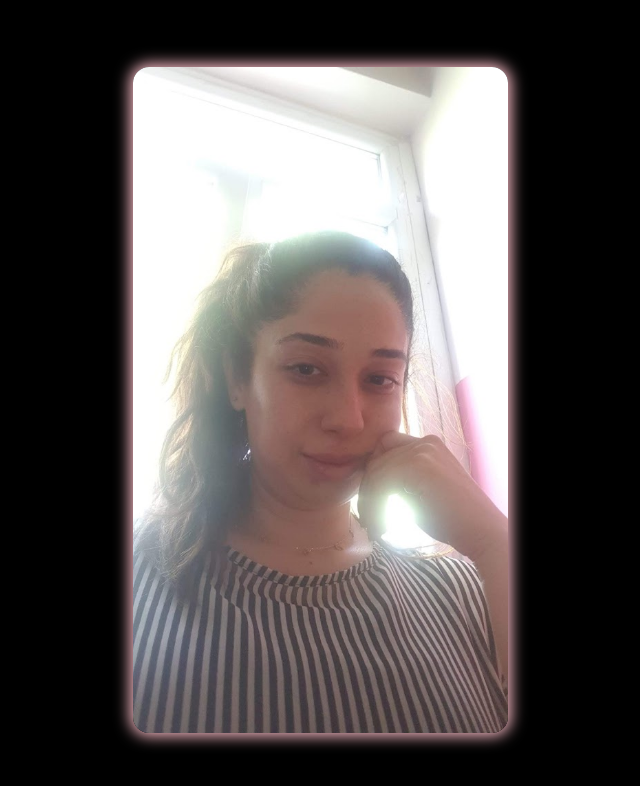
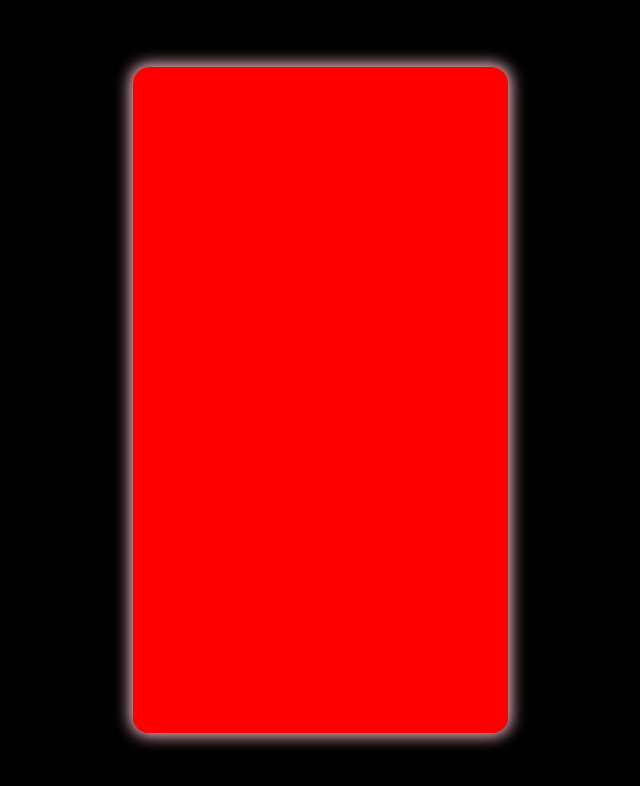
Before and after one commit to Nurio34/onClick_heart_animation, a plain HTML site: page index.html in a window 1280 px wide. Shown: the whole page, without its empty margins (320-960 px from the left). Drawn offline with nearby package versions, Linux system fonts and the light colour scheme; files that its build step writes are made by us from their sources.

Commit message:
Add files via upload

```diff
--- a/sass/layout/_body.scss
+++ b/sass/layout/_body.scss
@@ -22,7 +22,7 @@ body {
             z-index: 1;
             top: 0;
             left: 0;
-            background-color: transparent;
+            // background-color: transparent;
         }
     }
 
```
